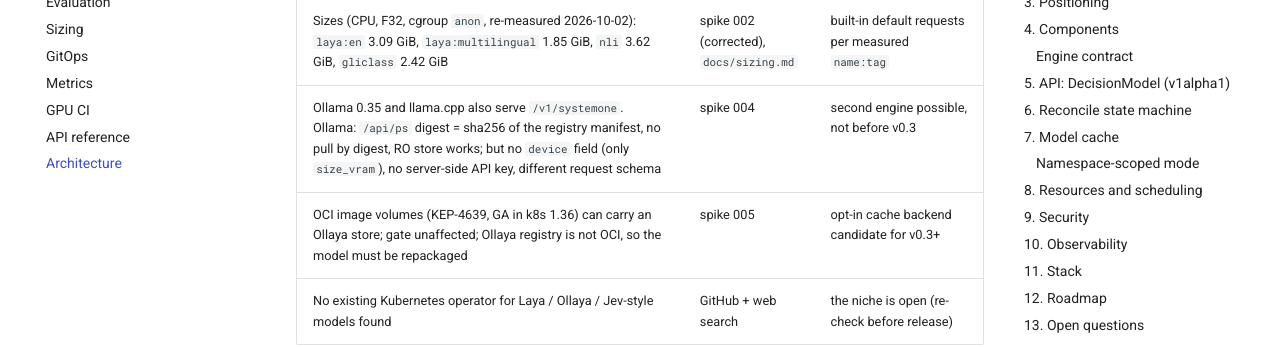
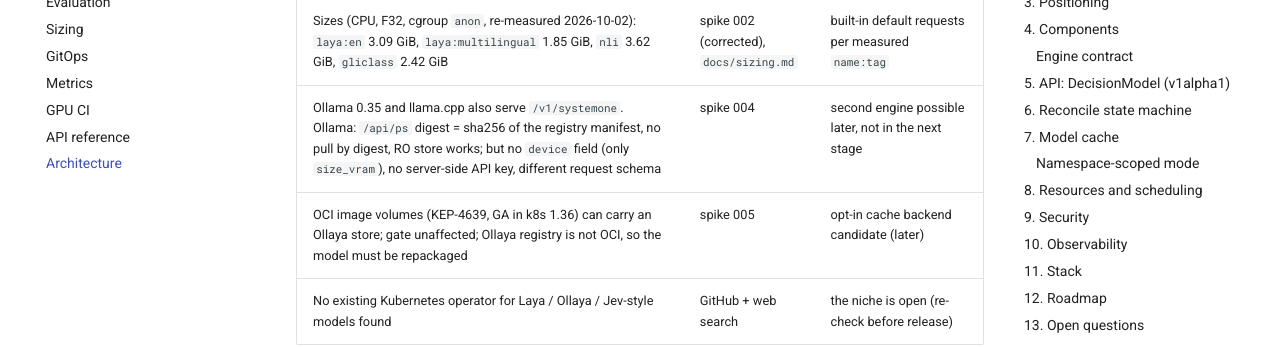
Before and after one commit to maks3201/decision-model-operator, an MkDocs documentation site: the page built from docs/ARCHITECTURE.md, in a window 1280 px wide and 900 px high, scrolled down 1619 px. Shown: the part 160-507 px from the top of the window. Built offline with MkDocs 1.6.1 and Material for MkDocs 9.7.7, drawn with Linux system fonts in a browser that asks for light colours; comment, search, counter and statistics services are not loaded; some of the changed text lies outside the part shown.

Commit message:
docs: keep install versions current and describe the roadmap by stage (#6)
Release-please now bumps the install commands in README.md and docs/quickstart.md. The roadmap uses stages instead of version numbers that collided with real releases, and scaffold TODO comments are replaced with project-specific notes.

Release-As: 0.2.1

```diff
--- a/docs/ARCHITECTURE.md
+++ b/docs/ARCHITECTURE.md
@@ -34,8 +34,8 @@ Verified against code, docs and local runs on 2026-09-27 (details in `docs/spike
 | A bare name (`laya`) resolves to `latest`, a different, heavier artifact | spike 001 | the API requires an explicit tag |
 | `OLLAYA_DEVICE=cuda` on the CPU image fails at model load, not at startup; the port is open | spike 001 | a port/HTTP probe is not enough; gate on `/api/ps` |
 | Sizes (CPU, F32, cgroup `anon`, re-measured 2026-10-02): `laya:en` 3.09 GiB, `laya:multilingual` 1.85 GiB, `nli` 3.62 GiB, `gliclass` 2.42 GiB | spike 002 (corrected), `docs/sizing.md` | built-in default requests per measured `name:tag` |
-| Ollama 0.35 and llama.cpp also serve `/v1/systemone`. Ollama: `/api/ps` digest = sha256 of the registry manifest, no pull by digest, RO store works; but no `device` field (only `size_vram`), no server-side API key, different request schema | spike 004 | second engine possible, not before v0.3 |
-| OCI image volumes (KEP-4639, GA in k8s 1.36) can carry an Ollaya store; gate unaffected; Ollaya registry is not OCI, so the model must be repackaged | spike 005 | opt-in cache backend candidate for v0.3+ |
+| Ollama 0.35 and llama.cpp also serve `/v1/systemone`. Ollama: `/api/ps` digest = sha256 of the registry manifest, no pull by digest, RO store works; but no `device` field (only `size_vram`), no server-side API key, different request schema | spike 004 | second engine possible later, not in the next stage |
+| OCI image volumes (KEP-4639, GA in k8s 1.36) can carry an Ollaya store; gate unaffected; Ollaya registry is not OCI, so the model must be repackaged | spike 005 | opt-in cache backend candidate (later) |
 | No existing Kubernetes operator for Laya / Ollaya / Jev-style models found | GitHub + web search | the niche is open (re-check before release) |
 
 ## 3. Positioning
@@ -280,11 +280,13 @@ cluster-scoped and is installed by a cluster admin.
 
 ## 12. Roadmap
 
-| Version | Scope |
+Stages, not version numbers; the [CHANGELOG](https://github.com/maks3201/decision-model-operator/blob/main/CHANGELOG.md) records what each release ships.
+
+| Stage | Scope |
 |---|---|
-| **v0.1** | `DecisionModel`, `ollaya` engine, CPU + CUDA, per-revision PVC store + prefetch Job, readiness gate (digest + device + pinned), blue-green switch, eval-gated and manual promotion (accuracy, ECE/Brier), security guards, namespace-scoped mode, conditions, Events, e2e on kind |
-| v0.2 | per-revision API key, autoscaling (KEDA on in-flight / queue), metrics, node-local cache, GPU e2e |
-| v0.3 | shadow traffic (agreement rate), confidence cascade / fallback to an LLM |
+| **Released** | `DecisionModel`, `ollaya` engine, CPU + CUDA, per-revision PVC store + prefetch Job, readiness gate (digest + device + pinned), blue-green switch, eval-gated and manual promotion (accuracy, ECE/Brier), security guards, namespace-scoped mode, conditions, Events, e2e on kind |
+| Next | per-revision API key, autoscaling (KEDA on in-flight / queue), metrics, node-local cache, GPU e2e |
+| Later | shadow traffic (agreement rate), confidence cascade / fallback to an LLM |
 
 ## 13. Open questions
 
```
Also changed, not shown: README.md (+17 -8 lines), charts/decision-model-operator/README.md (+1 -1 lines), docs/quickstart.md (+2 -2 lines), release-please-config.json (+8 -0 lines), 4 other files.
